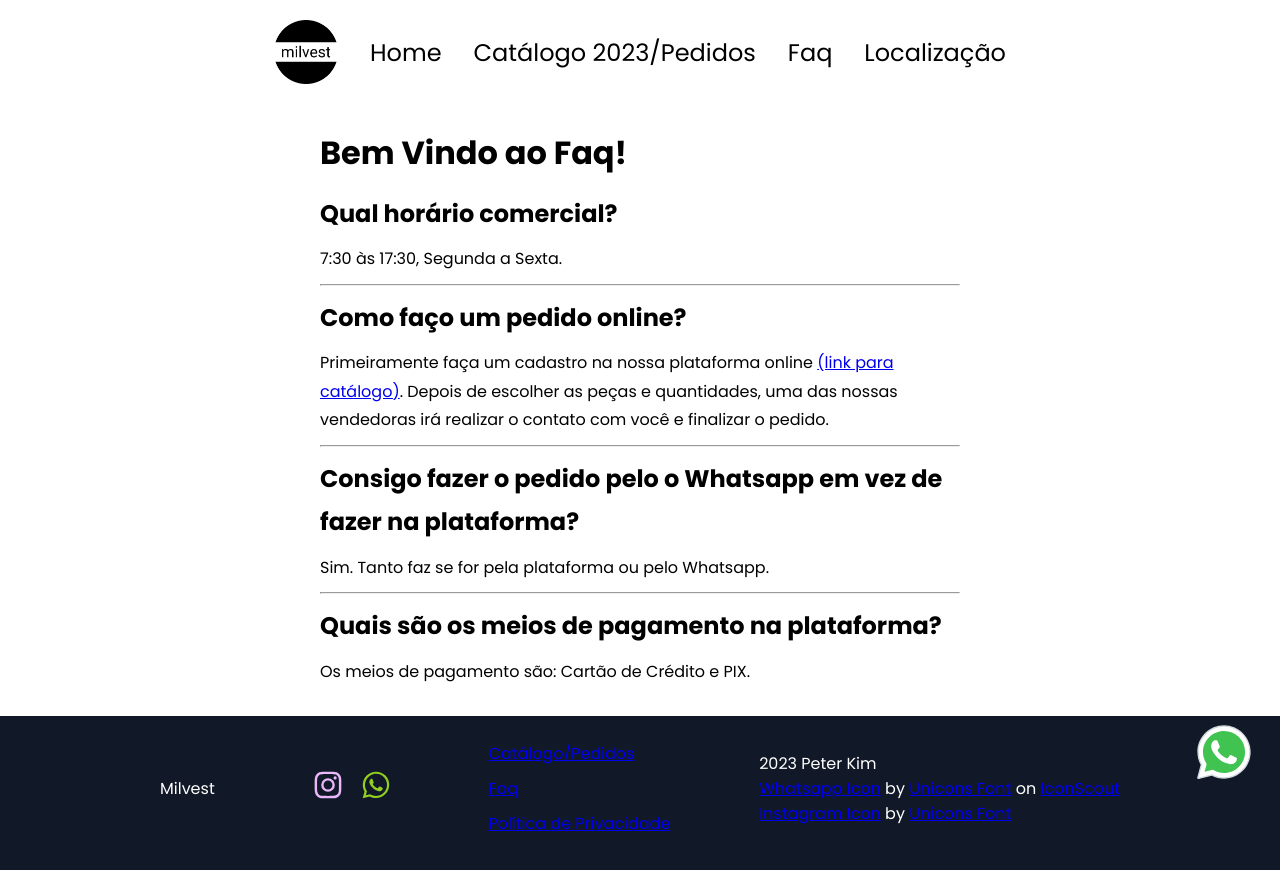
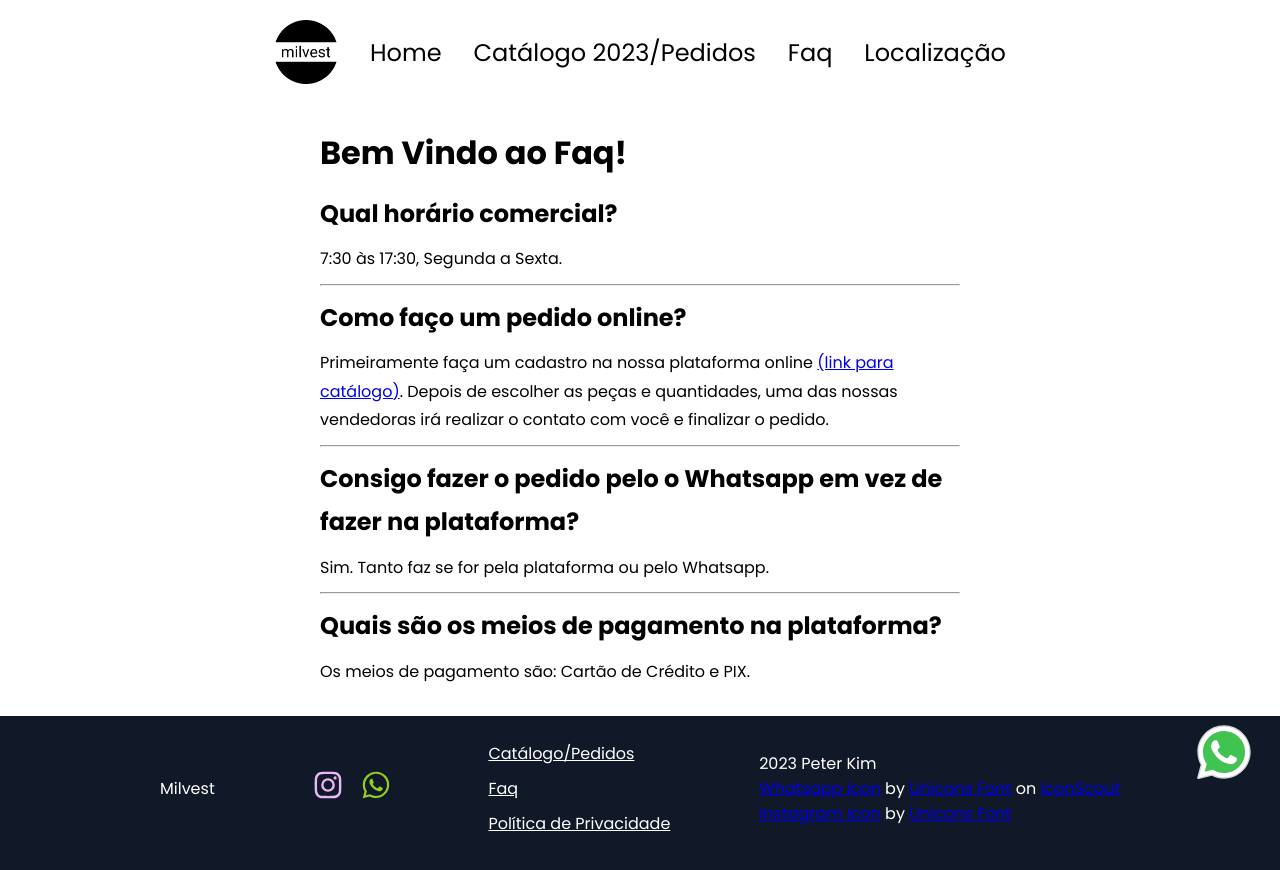
Before and after one commit to balaclavaboyz/milvest_vanilla_js, a website: page faq.html in a window 1280 px wide. Drawn offline with Linux system fonts and the light colour scheme.

Commit message:
changed footer color font

```diff
--- a/assets/css/footer.css
+++ b/assets/css/footer.css
@@ -4,6 +4,8 @@ footer {
   background-color: #111827;
   padding-bottom: 40px;
   padding-top: 20px;
+  color: white;
+  text-decoration: none;
 }
 footer > .menu {
   color: white;
@@ -18,6 +20,10 @@ footer > .menu {
 }
 .menu > ul > li {
     padding: 5px 0;
+}
+.menu > ul > li >a {
+  color:white;
+
 }
 .socialLinks {
     height: 32px;
```
